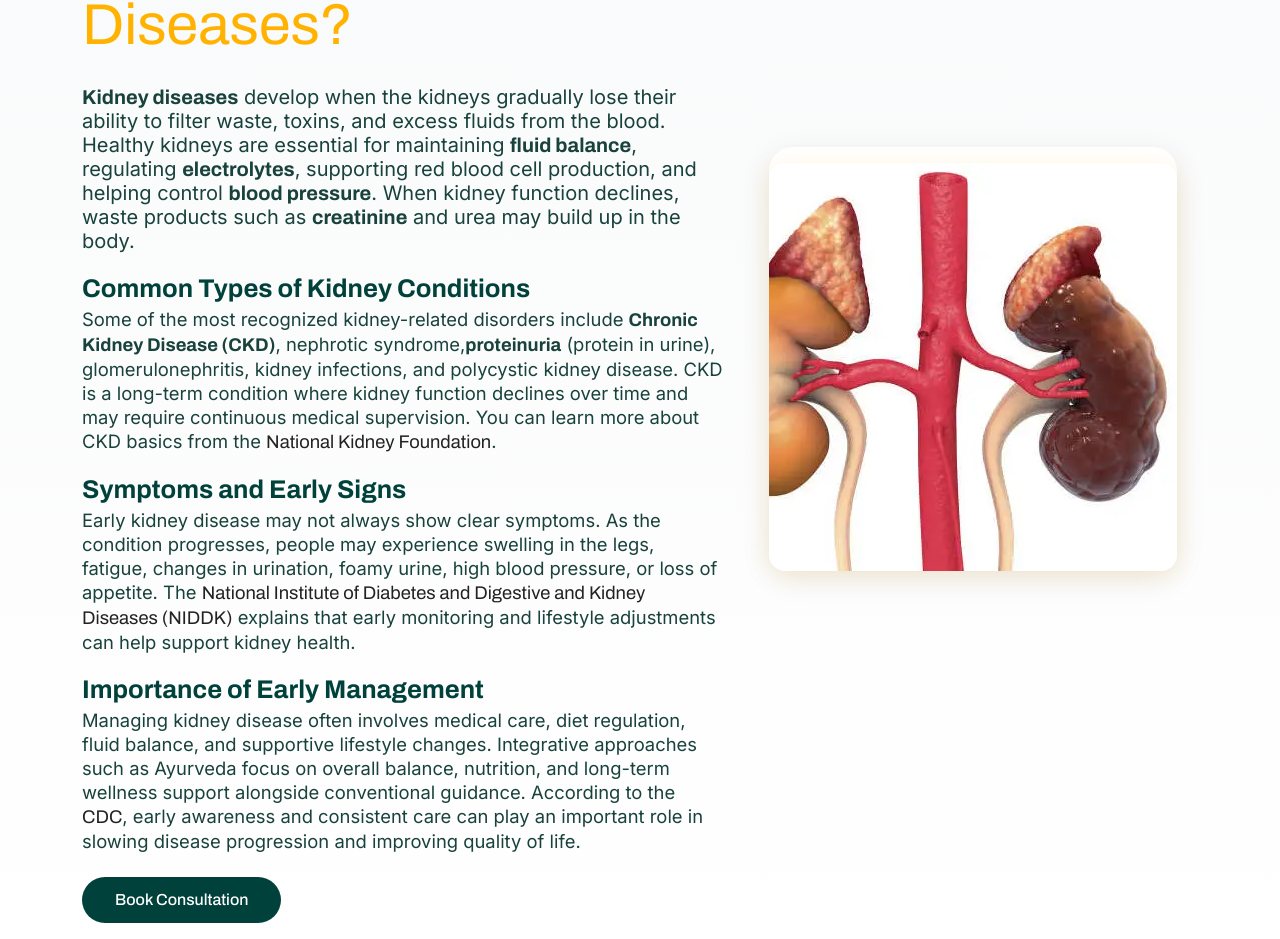
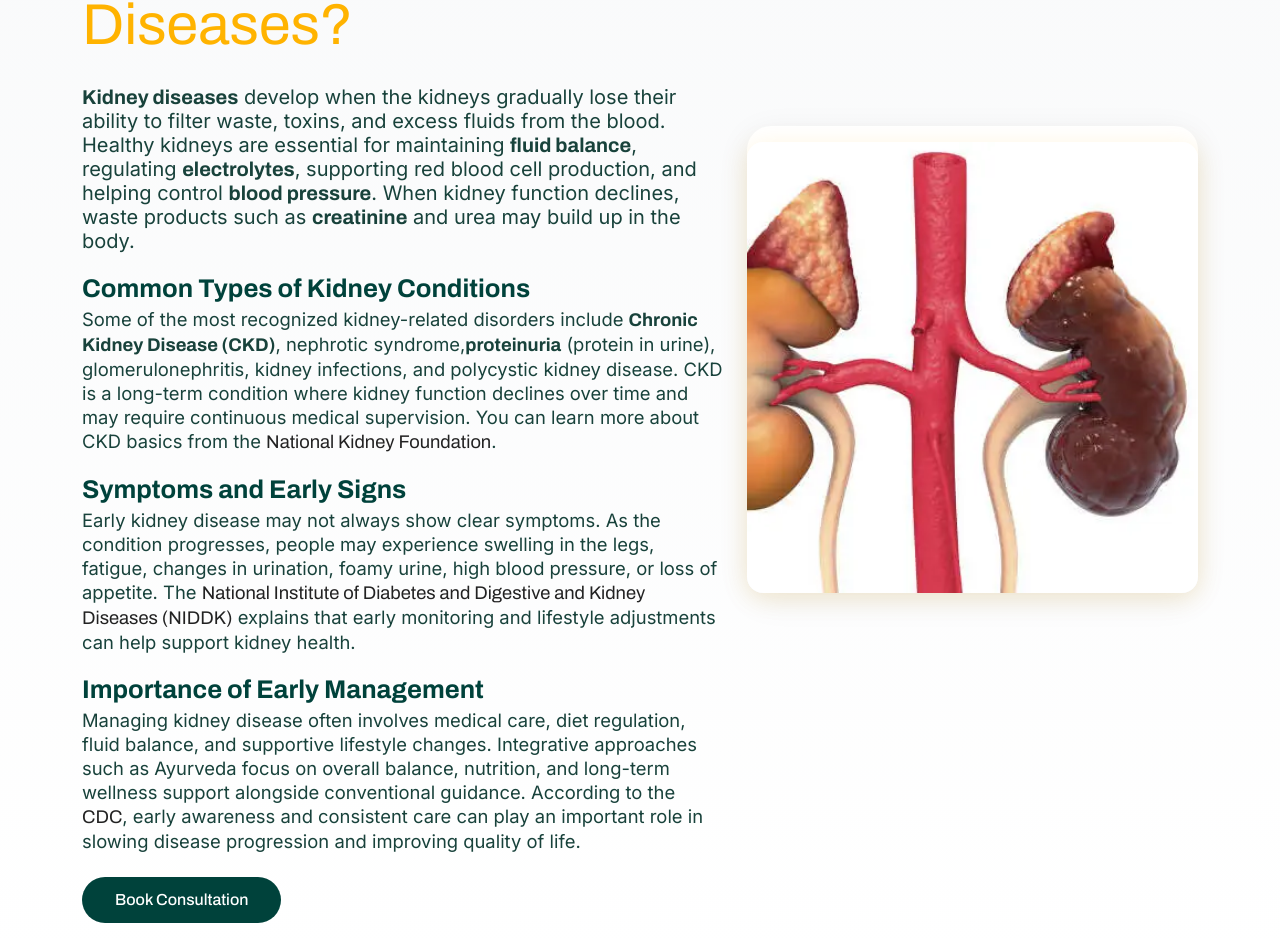
Before and after one commit to atharvveda/atharv, a Next.js app: page /diseases/kidney in a window 1280 px wide. Shown: the part 1683-2622 px from the top of the page. Built offline with nearby package versions, Linux system fonts and the light colour scheme.

Commit message:
feat: Implement core website layout, banner component, and initial kidney disease page.

```diff
--- a/src/app/(website)/diseases/kidney/page.tsx
+++ b/src/app/(website)/diseases/kidney/page.tsx
@@ -2,6 +2,7 @@ import React from "react";
 import { Metadata } from "next";
 import Breadcrumb from "@/components/Breadcrumb";
 import Link from "next/link";
+import Image from "next/image";
 import { kidneyFAQs } from "@/data/faqs";
 import EnquiryFormSide from "@/components/EnquiryFormSide";
 import MedicalDisclaimer from "@/components/MedicalDisclaimer";
@@ -196,7 +197,14 @@ export default function KidneyPage() {
 
                         <div className="col-lg-5 col-md-12 text-center">
                             <div style={{ background: "#fff", borderRadius: "24px", boxShadow: "0 8px 32px rgba(0,0,0,0.08)", padding: "16px 0 0 0", display: "inline-block" }}>
-                                <img src="/assets/images/chronic-kidney.webp" alt="Kidney" style={{ maxWidth: "100%", borderRadius: "16px", boxShadow: "0 4px 24px rgba(255,179,0,0.15)" }} />
+                                <Image
+                                    src="/assets/images/chronic-kidney.webp"
+                                    alt="Ayurvedic Kidney Treatment"
+                                    width={600}
+                                    height={400}
+                                    priority
+                                    style={{ maxWidth: "100%", height: "auto", borderRadius: "16px", boxShadow: "0 4px 24px rgba(255,179,0,0.15)" }}
+                                />
                             </div>
                         </div>
 
--- a/src/app/(website)/layout.tsx
+++ b/src/app/(website)/layout.tsx
@@ -100,7 +100,7 @@ export default function RootLayout({
   children: React.ReactNode;
 }>) {
   return (
-    <html lang="en" suppressHydrationWarning>
+    <html lang="en-US" suppressHydrationWarning>
       <head>
         {/* Google Tag Manager */}
         <Script id="gtm-script" strategy="beforeInteractive">
```
Also changed, not shown: src/components/Banner.tsx (+9 -1 lines).
